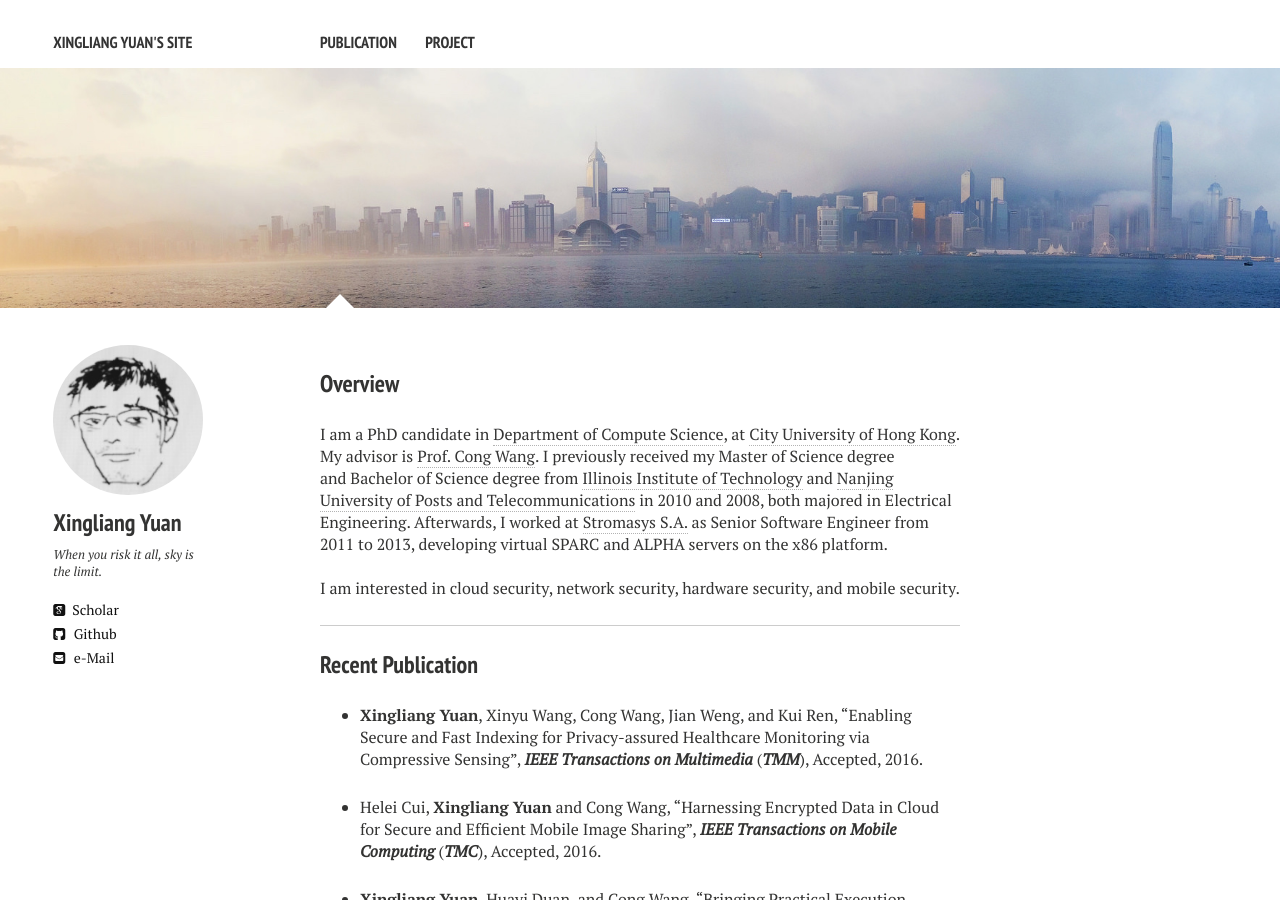
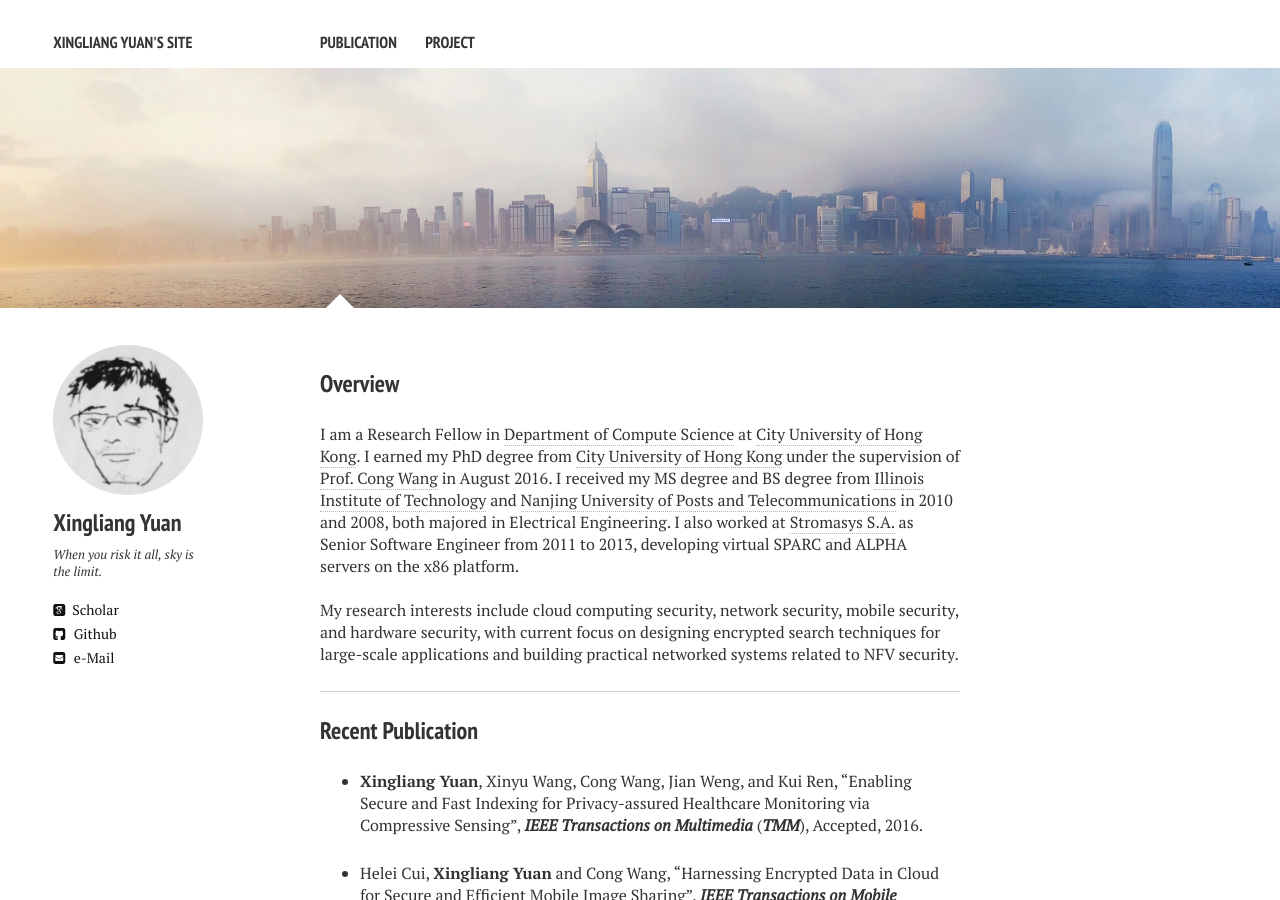
Before and after one commit to fooc/academic.fooc.github.io, a Jekyll site: the page built from index.md, in a window 1280 px wide and 900 px high. Built offline with Jekyll 4.4.1, drawn with Linux system fonts in a browser that asks for light colours; nearby versions of some CDN libraries.

Commit message:
Update index.md

```diff
--- a/index.md
+++ b/index.md
@@ -7,10 +7,10 @@ image:
 ---
 
 ### Overview
-I am a PhD candidate in [Department of Compute Science](http://www.cs.cityu.edu.hk/), at [City University of Hong Kong](http://www.cityu.edu.hk/). My advisor is [Prof. Cong Wang](http://www.cs.cityu.edu.hk/~congwang/). I previously received my Master of Science degree and Bachelor of Science degree from [Illinois Institute of Technology](http://www.iit.edu/) and [Nanjing University of Posts and Telecommunications](http://www.njupt.edu.cn/) in 2010 and 2008, both majored in Electrical Engineering. Afterwards, I worked at [Stromasys S.A.](http://www.stromasys.com/) as Senior Software Engineer from 2011 to 2013, developing virtual SPARC and ALPHA servers on the x86 platform.
+I am a Research Fellow in [Department of Compute Science](http://www.cs.cityu.edu.hk/) at [City University of Hong Kong](http://www.cityu.edu.hk/). I earned my PhD degree from [City University of Hong Kong](http://www.cityu.edu.hk/) under the supervision of [Prof. Cong Wang](http://www.cs.cityu.edu.hk/~congwang/) in August 2016. I received my MS degree and BS degree from [Illinois Institute of Technology](http://www.iit.edu/) and [Nanjing University of Posts and Telecommunications](http://www.njupt.edu.cn/) in 2010 and 2008, both majored in Electrical Engineering. I also worked at [Stromasys S.A.](http://www.stromasys.com/) as Senior Software Engineer from 2011 to 2013, developing virtual SPARC and ALPHA servers on the x86 platform.
 
 <br />
-I am interested in cloud security, network security, hardware security, and mobile security.
+My research interests include cloud computing security, network security, mobile security, and hardware security, with current focus on designing encrypted search techniques for large-scale applications and building practical networked systems related to NFV security.
 
 ---
 
```
